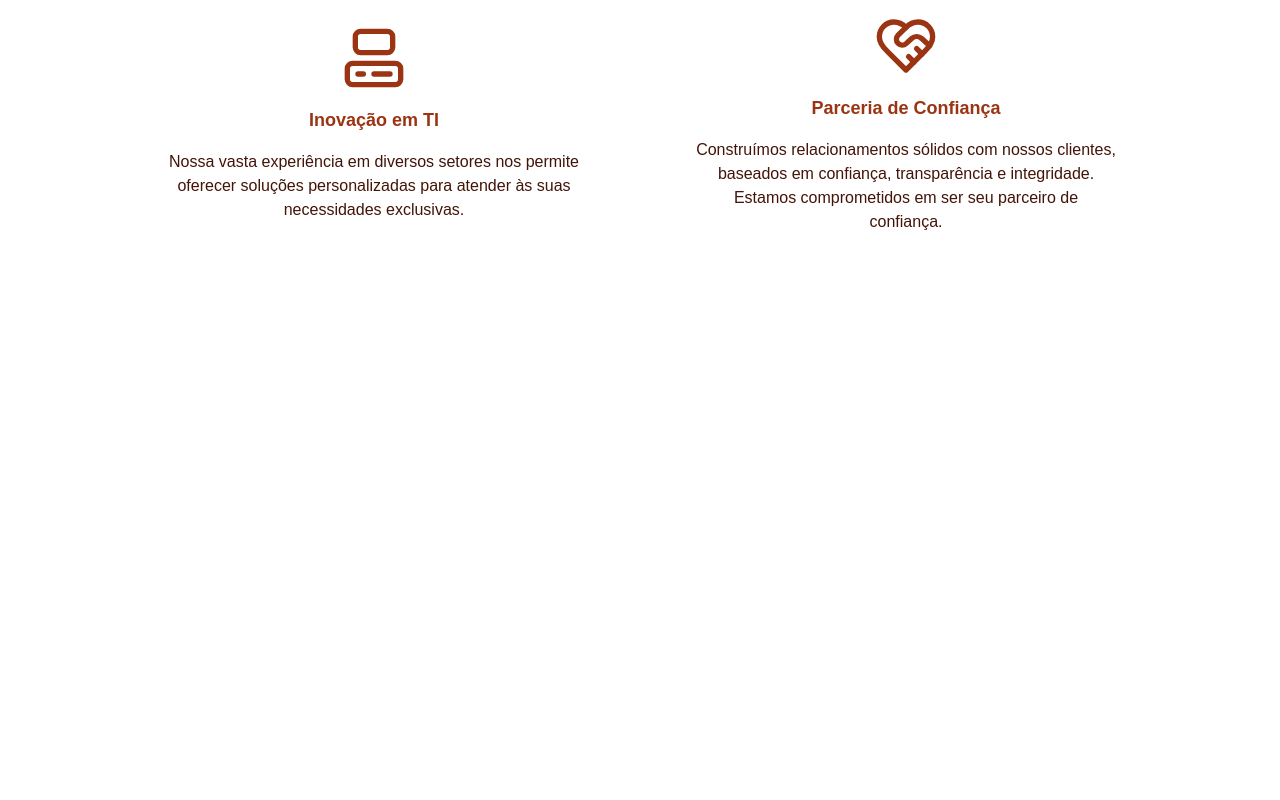
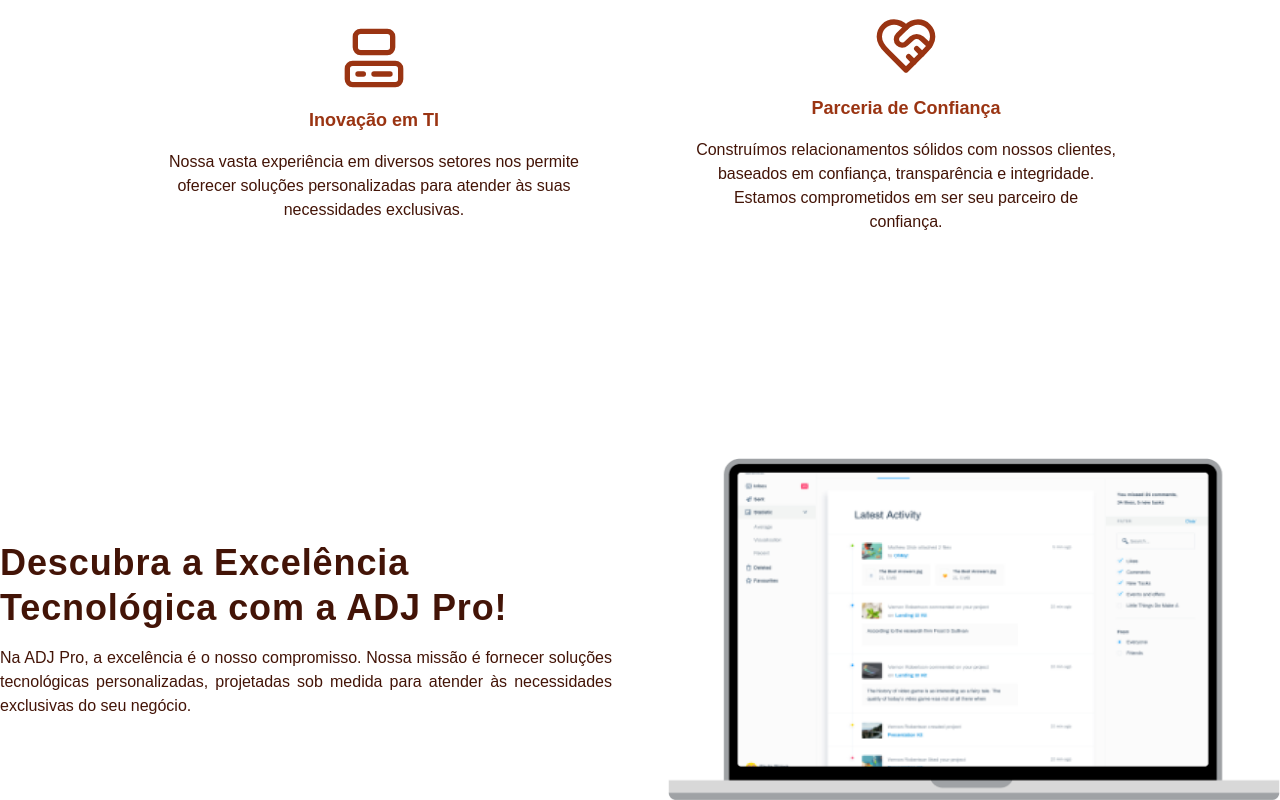
Before and after one commit to adj-pro/adj.com, a React (Vite) app: page / in a window 1280 px wide. Shown: the part 1050-1850 px from the top of the page. Before the commit the page ends 1284 px from the top, so only its background shows below. Built offline with nearby package versions, Linux system fonts and the light colour scheme.

Commit message:
feat: Create about-us section

```diff
--- a/src/assets/index.ts
+++ b/src/assets/index.ts
@@ -1,7 +1,8 @@
 import LogoIcon from './images/logo.png'
 import BgHero from './images/bg-hero.png'
+import macbook from './images/macnook.png'
 
 import facebook from './svgs/facebook.svg'
 
 
-export { LogoIcon, BgHero, facebook }
+export { LogoIcon, BgHero, macbook, facebook }
--- a/src/components/AboutUs.tsx
+++ b/src/components/AboutUs.tsx
@@ -1,4 +1,5 @@
 import { Computer, HeartHandshakeIcon } from "lucide-react";
+import { macbook } from "../assets";
 
 export default function AboutUs() {
   return (
@@ -18,6 +19,16 @@
           <p className="text-orange-950 text-center">Construímos relacionamentos sólidos com nossos clientes, baseados em confiança, transparência e integridade. Estamos comprometidos em ser seu parceiro de confiança.</p>
         </div>
       </div>
+
+      <div className="w-full flex flex-col lg:flex-row items-center justify-center gap-8 lg:gap-14 mt-56">
+        <div className="max-w-[633px] w-full  flex flex-col space-y-4 justify-center items-center">
+          <h2 className="text-orange-950 font-semibold text-4xl text-center lg:text-start tracking-wide leading-tight">Descubra a Excelência Tecnológica com a ADJ Pro!</h2>
+          <p className="text-orange-950 text-center lg:text-justify px-4 md:px-0">Na ADJ Pro, a excelência é o nosso compromisso. Nossa missão é fornecer soluções tecnológicas personalizadas, projetadas sob medida para atender às necessidades exclusivas do seu negócio.</p>
+        </div>
+        <div className="max-w-[661px] w-full flex flex-col space-y-4 justify-center items-center">
+          <img src={macbook} alt="MacBook Pro" />
+        </div>
+      </div>
     </section>
   )
 }
```
Also changed, not shown: src/assets/images/macnook.png (added).
